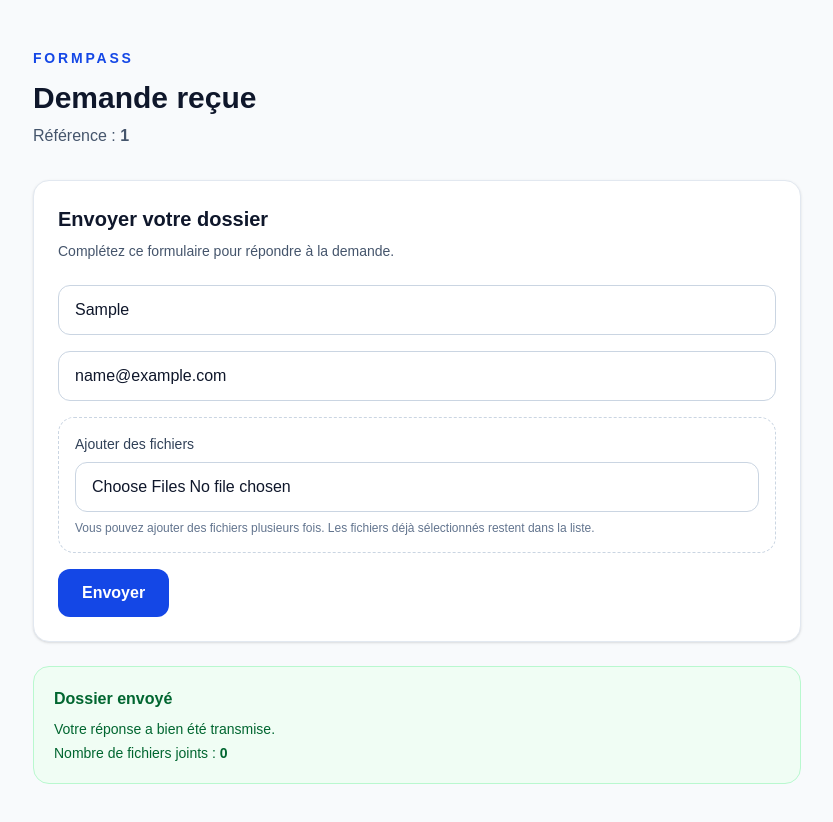
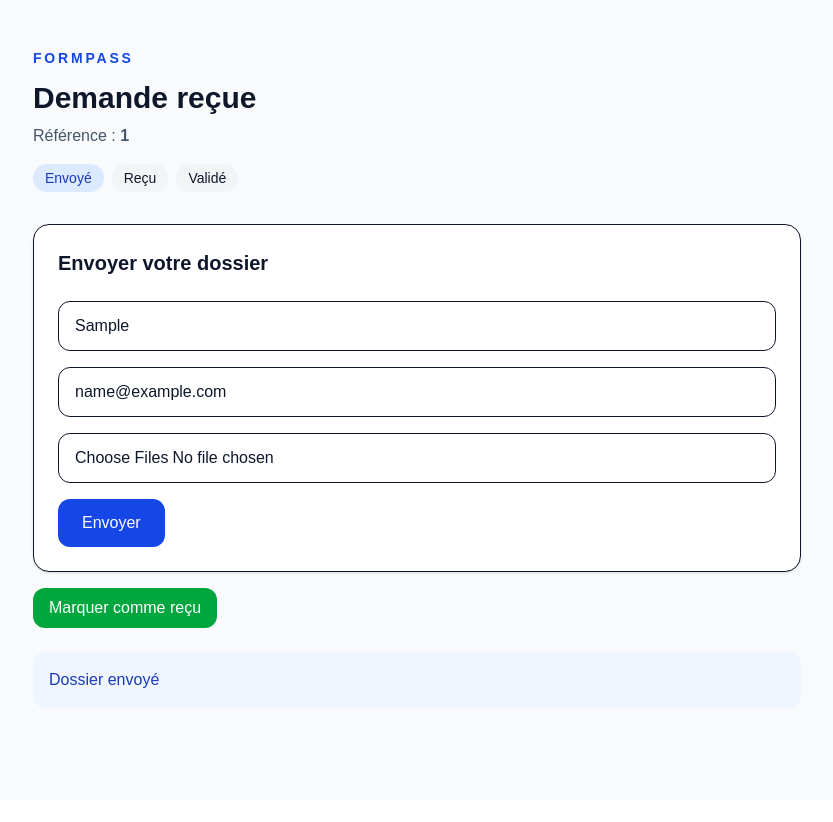
Before and after one commit to bachiratmani1313-spec/Formpass, a Next.js app: page /demande/1 in a window 1280 px wide. Both pictures are taken after typing "Sample", "name@example.com" into the empty fields and a click on the button "Envoyer". Shown: the top 822 px of the page, without its empty margins (223-1056 px from the left). After the commit the page ends 800 px from the top, so only its background shows below. Built offline with nearby package versions, Linux system fonts and the light colour scheme.

Commit message:
add status system

```diff
--- a/app/demande/[id]/page.tsx
+++ b/app/demande/[id]/page.tsx
@@ -3,8 +3,10 @@
 import { useRef, useState } from "react";
 import { useParams } from "next/navigation";
 
+type Status = "draft" | "sent" | "received" | "validated";
+
 export default function DemandePage() {
-  const [sent, setSent] = useState(false);
+  const [status, setStatus] = useState<Status>("draft");
   const [selectedFiles, setSelectedFiles] = useState<File[]>([]);
   const fileInputRef = useRef<HTMLInputElement | null>(null);
 
@@ -18,28 +20,24 @@ export default function DemandePage() {
 
   function handleSubmit(e: React.FormEvent<HTMLFormElement>) {
     e.preventDefault();
-    setSent(true);
+    setStatus("sent");
   }
 
   function handleFileChange(e: React.ChangeEvent<HTMLInputElement>) {
     const files = Array.from(e.target.files || []);
-
     if (files.length === 0) return;
 
     setSelectedFiles((prev) => {
       const merged = [...prev];
 
       for (const file of files) {
-        const alreadyExists = merged.some(
-          (existing) =>
-            existing.name === file.name &&
-            existing.size === file.size &&
-            existing.lastModified === file.lastModified
+        const exists = merged.some(
+          (f) =>
+            f.name === file.name &&
+            f.size === file.size &&
+            f.lastModified === file.lastModified
         );
-
-        if (!alreadyExists) {
-          merged.push(file);
-        }
+        if (!exists) merged.push(file);
       }
 
       return merged;
@@ -50,10 +48,8 @@ export default function DemandePage() {
     }
   }
 
-  function removeFile(indexToRemove: number) {
-    setSelectedFiles((prev) =>
-      prev.filter((_, index) => index !== indexToRemove)
-    );
+  function removeFile(index: number) {
+    setSelectedFiles((prev) => prev.filter((_, i) => i !== index));
   }
 
   return (
@@ -69,105 +65,99 @@ export default function DemandePage() {
           Référence : <span className="font-semibold">{id}</span>
         </p>
 
-        <div className="mt-8 rounded-2xl border border-slate-200 bg-white p-6 shadow-sm">
+        {/* STATUS */}
+        <div className="mt-4 flex gap-2 text-sm">
+          <span className={`px-3 py-1 rounded-full ${status === "sent" || status === "received" || status === "validated" ? "bg-blue-100 text-blue-800" : "bg-gray-100"}`}>
+            Envoyé
+          </span>
+          <span className={`px-3 py-1 rounded-full ${status === "received" || status === "validated" ? "bg-green-100 text-green-800" : "bg-gray-100"}`}>
+            Reçu
+          </span>
+          <span className={`px-3 py-1 rounded-full ${status === "validated" ? "bg-purple-100 text-purple-800" : "bg-gray-100"}`}>
+            Validé
+          </span>
+        </div>
+
+        <div className="mt-8 rounded-2xl border bg-white p-6 shadow-sm">
           <h2 className="text-xl font-semibold">Envoyer votre dossier</h2>
-
-          <p className="mt-2 text-sm text-slate-600">
-            Complétez ce formulaire pour répondre à la demande.
-          </p>
 
           <form onSubmit={handleSubmit} className="mt-6 space-y-4">
             <input
               type="text"
               placeholder="Nom"
-              className="w-full rounded-xl border border-slate-300 px-4 py-3"
+              className="w-full rounded-xl border px-4 py-3"
               required
             />
 
             <input
               type="email"
               placeholder="Email"
-              className="w-full rounded-xl border border-slate-300 px-4 py-3"
+              className="w-full rounded-xl border px-4 py-3"
               required
             />
-
-            <div className="rounded-2xl border border-dashed border-slate-300 p-4">
-              <label className="mb-2 block text-sm font-medium text-slate-700">
-                Ajouter des fichiers
-              </label>
 
             <input
               ref={fileInputRef}
               type="file"
               multiple
               onChange={handleFileChange}
-                className="w-full rounded-xl border border-slate-300 px-4 py-3"
+              className="w-full rounded-xl border px-4 py-3"
             />
 
-              <p className="mt-2 text-xs text-slate-500">
-                Vous pouvez ajouter des fichiers plusieurs fois. Les fichiers déjà
-                sélectionnés restent dans la liste.
-              </p>
-            </div>
-
             {selectedFiles.length > 0 && (
-              <div className="rounded-2xl border border-blue-200 bg-blue-50 p-4">
-                <div className="mb-3 flex items-center justify-between">
-                  <h3 className="font-semibold text-blue-900">
-                    Fichiers sélectionnés
-                  </h3>
-                  <span className="text-sm text-blue-700">
-                    {selectedFiles.length} fichier(s)
-                  </span>
-                </div>
-
-                <div className="space-y-2">
-                  {selectedFiles.map((file, index) => (
-                    <div
-                      key={`${file.name}-${file.size}-${file.lastModified}-${index}`}
-                      className="flex items-center justify-between rounded-xl bg-white px-3 py-2 text-sm shadow-sm"
-                    >
-                      <div className="min-w-0">
-                        <p className="truncate font-medium text-slate-800">
+              <div className="bg-blue-50 p-3 rounded-xl">
+                {selectedFiles.map((file, i) => (
+                  <div key={i} className="flex justify-between text-sm">
                     {file.name}
-                        </p>
-                        <p className="text-xs text-slate-500">
-                          {(file.size / 1024).toFixed(1)} KB
-                        </p>
-                      </div>
-
-                      <button
-                        type="button"
-                        onClick={() => removeFile(index)}
-                        className="ml-3 rounded-lg border border-red-200 px-3 py-1 text-xs font-medium text-red-600 hover:bg-red-50"
-                      >
-                        Supprimer
+                    <button type="button" onClick={() => removeFile(i)}>
+                      ❌
                     </button>
                   </div>
                 ))}
               </div>
-              </div>
             )}
 
-            <button
-              type="submit"
-              className="rounded-xl bg-blue-700 px-6 py-3 font-semibold text-white"
-            >
+            <button className="bg-blue-700 text-white px-6 py-3 rounded-xl">
               Envoyer
             </button>
           </form>
         </div>
 
-        {sent && (
-          <div className="mt-6 rounded-2xl border border-green-200 bg-green-50 p-5 text-green-800">
-            <h2 className="font-semibold">Dossier envoyé</h2>
-            <p className="mt-2 text-sm">
-              Votre réponse a bien été transmise.
-            </p>
-            <p className="mt-1 text-sm">
-              Nombre de fichiers joints :{" "}
-              <span className="font-semibold">{selectedFiles.length}</span>
-            </p>
+        {/* ACTIONS STATUS */}
+        {status === "sent" && (
+          <button
+            onClick={() => setStatus("received")}
+            className="mt-4 bg-green-600 text-white px-4 py-2 rounded-xl"
+          >
+            Marquer comme reçu
+          </button>
+        )}
+
+        {status === "received" && (
+          <button
+            onClick={() => setStatus("validated")}
+            className="mt-4 bg-purple-600 text-white px-4 py-2 rounded-xl"
+          >
+            Valider le dossier
+          </button>
+        )}
+
+        {/* MESSAGE */}
+        {status === "sent" && (
+          <div className="mt-6 bg-blue-50 p-4 rounded-xl text-blue-800">
+            Dossier envoyé
+          </div>
+        )}
+
+        {status === "received" && (
+          <div className="mt-6 bg-green-50 p-4 rounded-xl text-green-800">
+            Dossier reçu par le service
+          </div>
+        )}
+
+        {status === "validated" && (
+          <div className="mt-6 bg-purple-50 p-4 rounded-xl text-purple-800">
+            Dossier validé
           </div>
         )}
       </div>
```
Lines whose indentation alone changed are shown as unchanged.
